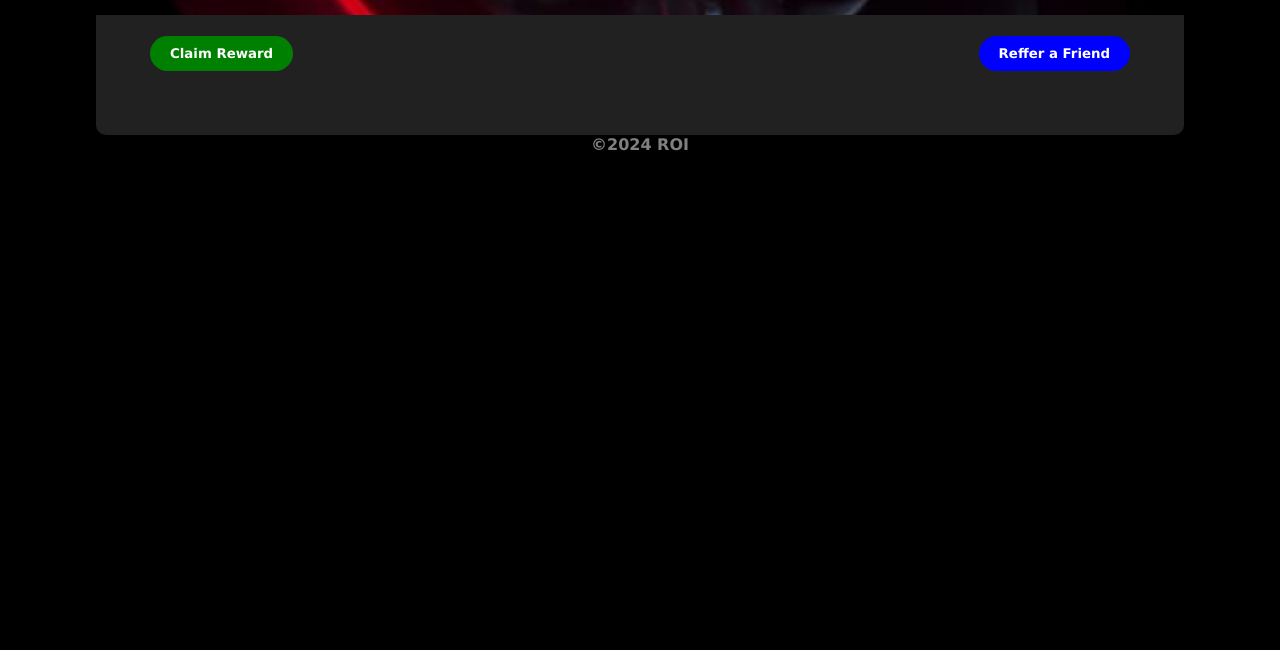
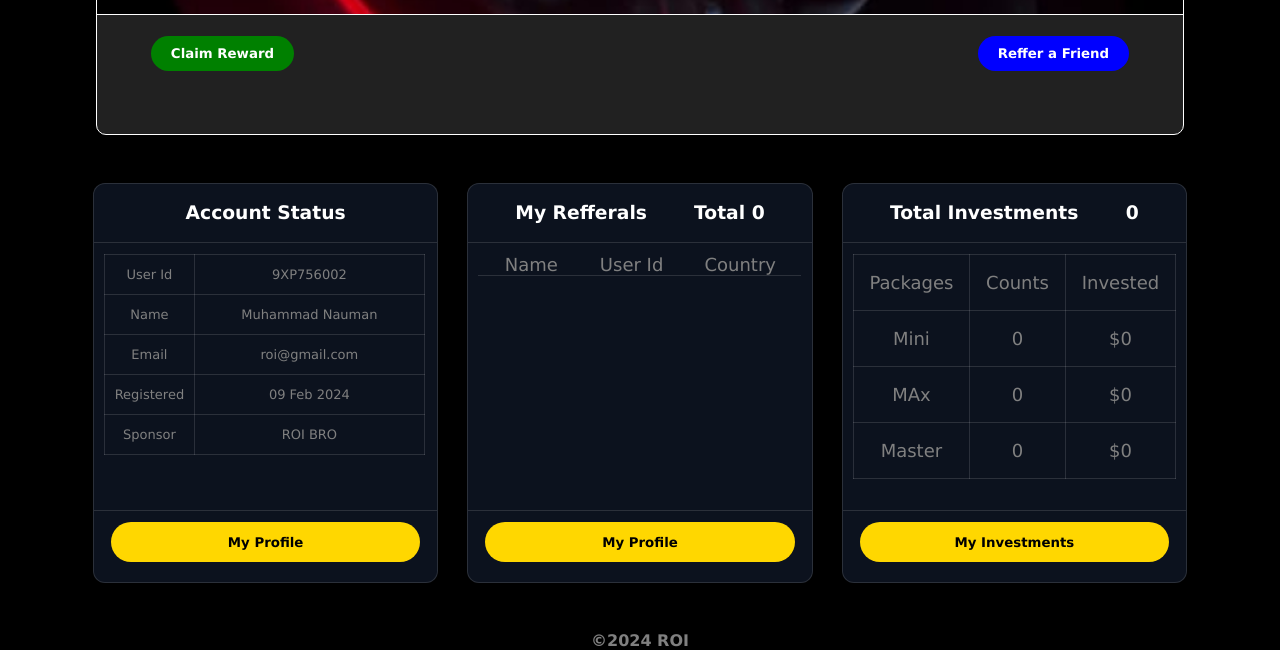
Before and after one commit to nauman331/roi.github.io, a plain HTML site: page dashboard.html in a window 1280 px wide. Shown: the part 521-1171 px from the top of the page. Before the commit the page ends 800 px from the top, so only its background shows below. Drawn offline with Linux system fonts and the light colour scheme.

Commit message:
tables added

```diff
--- a/css/dashboard.css
+++ b/css/dashboard.css
@@ -108,6 +108,7 @@ main {
     height: 30vh;
     background-color: #212121;
     border-radius: 10px;
+    border: 1px solid white;
 }
 
 .header-section .one header {
@@ -123,6 +124,7 @@ main {
     background-size: cover;
     background-repeat: no-repeat;
     background-position: center;
+    border-bottom: 1px solid white;
 }
 
 .one header figure img {
@@ -192,6 +194,8 @@ main {
     padding: 1% 2%;
 }
 
+
+
 /*Footer*/
 footer {
     color: gray;
@@ -199,6 +203,91 @@ footer {
     display: flex;
     align-items: center;
     justify-content: center;
+}
+
+/*History Tables*/
+.tables {
+    margin: 3rem 0rem;
+    width: 90%;
+    display: flex;
+    align-items: center;
+    justify-content: space-evenly;
+}
+
+.table {
+    backdrop-filter: blur(16px) saturate(180%);
+    -webkit-backdrop-filter: blur(16px) saturate(180%);
+    background-color: rgba(17, 25, 40, 0.75);
+    border-radius: 12px;
+    border: 1px solid rgba(255, 255, 255, 0.125);
+    height: 50vh;
+    width: 30%;
+    color: white;
+    position: relative;
+}
+
+.table header {
+    display: flex;
+    width: 100%;
+    height: 15%;
+    align-items: center;
+    justify-content: space-evenly;
+    border-bottom: 1px solid rgba(255, 255, 255, 0.125);
+}
+
+table {
+    margin: 3%;
+    border-collapse: collapse;
+}
+
+table tr td {
+    border: 1px solid rgba(255, 255, 255, 0.125);
+    font-weight: 200;
+    font-size: small;
+    color: gray;
+    text-align: center;
+}
+
+table .headings th {
+    border-bottom: 1px solid rgba(255, 255, 255, 0.125);
+    font-weight: 200;
+    font-size: large;
+    color: gray;
+    text-align: center;
+    width: 50vw;
+}
+
+table .tr :nth-child(1) {
+    width: 7vw;
+    height: 5vh;
+}
+
+table .tr :nth-child(2) {
+    width: 18vw;
+}
+
+.table footer {
+    width: 100%;
+    display: flex;
+    align-items: center;
+    height: 8vh;
+    border-top: 1px solid rgba(255, 255, 255, 0.125);
+    position: absolute;
+    bottom: 2%;
+}
+
+.table footer button {
+    width: 90%;
+    height: 5vh;
+    border-radius: 100px;
+    background-color: gold;
+    font-weight: bolder;
+    border: none;
+}
+
+.h-2 th {
+    border: 1px solid rgba(255, 255, 255, 0.125);
+    height: 7vh;
 }
 
 /*mobile screens*/
@@ -241,4 +330,24 @@ footer {
     .one .last-footer :nth-child(2) {
         padding: 2% 4%;
     }
+
+    .tables {
+        flex-direction: column;
+        margin-top: 1rem;
+
+    }
+
+    .table {
+        width: 90%;
+        margin-top: 2rem;
+    }
+
+    table .tr :nth-child(1) {
+        width: 18vw;
+        height: 5vh;
+    }
+
+    table .tr :nth-child(2) {
+        width: 50vw;
+    }
 }
--- a/dashboard.html
+++ b/dashboard.html
@@ -80,7 +80,88 @@
 
 
         <!--History Tables-->
-
+        <div class="tables">
+            <!--First Table-->
+            <div class="table">
+                <header>
+                    <h3>Account Status</h3>
+                </header>
+                <table>
+                    <tr class="tr">
+                        <td>User Id</td>
+                        <td colspan="5">9XP756002</td>
+                    </tr>
+                    <tr class="tr">
+                        <td>Name</td>
+                        <td>Muhammad Nauman</td>
+                    </tr>
+                    <tr class="tr">
+                        <td>Email</td>
+                        <td>roi@gmail.com</td>
+                    </tr>
+                    <tr class="tr">
+                        <td>Registered</td>
+                        <td>09 Feb 2024</td>
+                    </tr>
+                    <tr class="tr">
+                        <td>Sponsor</td>
+                        <td>ROI BRO</td>
+                    </tr>
+                </table>
+                <footer>
+                    <button>My Profile</button>
+                </footer>
+            </div>
+            <!--Second Table-->
+            <div class="table">
+                <header>
+                    <h3>My Refferals</h3>
+                    <h3>Total 0</h3>
+                </header>
+                <table>
+                    <tr class="headings">
+                        <th>Name</th>
+                        <th>User Id</t>
+                        <th>Country</t>
+                    </tr>
+                </table>
+                <footer>
+                    <button>My Profile</button>
+                </footer>
+            </div>
+            <!--Third Table-->
+            <div class="table">
+                <header>
+                    <h3>Total Investments</h3>
+                    <h3>0</h3>
+                </header>
+                <table>
+                    <tr class="headings h-2">
+                        <th>Packages</th>
+                        <th>Counts</t>
+                        <th>Invested</t>
+                    </tr>
+                    <tr class="headings h-2">
+                        <th>Mini</th>
+                        <th>0</t>
+                        <th>$0</t>
+                    </tr>
+                    <tr class="headings h-2">
+                        <th>MAx</th>
+                        <th>0</t>
+                        <th>$0</t>
+                    </tr>
+                    <tr class="headings h-2">
+                        <th>Master</th>
+                        <th>0</t>
+                        <th>$0</t>
+                    </tr>
+                </table>
+                <footer>
+                    <button>My Investments</button>
+                </footer>
+            </div>
+        </div>
     </main>
     <!--footer-->
     <footer>
```
